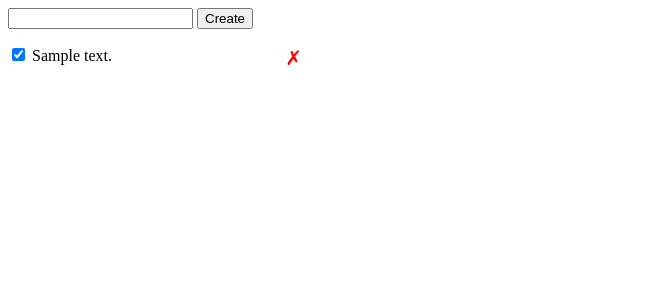
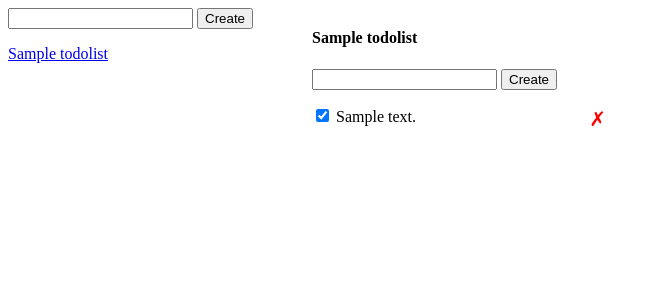
Before and after one commit to sabinevidal/todoapp, a Flask app: page /lists/1 in a window 1280 px wide. Shown: the top 300 px of the page, without its empty margins (0-659 px from the left). Run offline with Flask 2, Linux system fonts and the light colour scheme; tables that the repository leaves empty hold one stand-in row (values such as "Sample post").

Commit message:
Trying to add lists CRUD

```diff
--- a/app.py
+++ b/app.py
@@ -26,26 +26,27 @@ class TodoList(db.Model):
     todos = db.relationship('Todo', backref='list', lazy=True)
 
 
-@app.route('/todos/create', methods=['POST'])
-def create_todo():
+@app.route('/lists/<list_id>/todos/create', methods=['POST'])
+def create_todo(list_id):
+    body = {}
     error = False
-    body = {}
     try:
+        print(list_id)
         description = request.get_json()['description']
-        todo = Todo(description=description, completed=False)
+        todo = Todo(description=description, completed=False, list_id=list_id)
         db.session.add(todo)
         db.session.commit()
         body['id'] = todo.id
         body['completed'] = todo.completed
-        body['description'] = todo.description
+        body['description'] = description
     except:
         db.session.rollback()
-        error = True
+        error=True
         print(sys.exc_info())
     finally:
         db.session.close()
     if error:
-        abort (400)
+        abort(400)
     if not error:
         return jsonify(body)
 
@@ -76,8 +77,34 @@ def delete_todo(todo_id):
 
 @app.route('/lists/<list_id>')
 def get_list_todos(list_id):
-    return render_template('index.html', data=Todo.query.filter_by(list_id=list_id).order_by('id').all()
+    return render_template('index.html',
+    lists=TodoList.query.all(),
+    active_list=TodoList.query.get(list_id),
+    todos=Todo.query.filter_by(list_id=list_id).order_by('id').all()
 )
+
+@app.route('/lists/create', methods=['POST'])
+def create_list():
+    error = False
+    body = {}
+    try:
+        description = request.get_json()['description']
+        todo = TodoList(name=description)
+        db.session.add(todo)
+        db.session.commit()
+        body['id'] = todo.id
+        body['description'] = description
+    except:
+        db.session.rollback()
+        error = True
+        print(sys.exc_info())
+    finally:
+        db.session.close()
+    if error:
+        abort (400)
+    if not error:
+        return jsonify(body)
+
 
 @app.route('/')
 def index():
--- a/templates/index.html
+++ b/templates/index.html
@@ -31,7 +31,11 @@
         </style>
     </head>
         <body>
-            <!-- <div class="lists-wrapper">
+            <div class="lists-wrapper">
+                <form id="list-form" method="post" action="/lists/create">
+                    <input type="text" id="list-description" name="list-description" />
+                    <input type="submit" value="Create" />
+                </form>
                 <ul id="lists">
                     {% for list in lists %}
                     <li>
@@ -42,19 +46,20 @@
                     {% endfor %}
                 </ul>
             </div>
-            <div class = "todos-wrapper"> -->
 
+            <div class = "todos-wrapper">
+                <h4>{{active_list.name}}</h4>
                 <form id="form" method="post" action="/todos/create">
                     <input type="text" id="description" name="description" />
                     <input type="submit" value="Create" />
                 </form>
                 <div id="error" class="hidden">Something went wrong!</div>
                 <ul id="todos">
-                    {% for d in data %}
+                    {% for todo in todos %}
                     <li>
-                        <input class="check-completed" data-id="{{ d.id }}" type="checkbox" {% if d.completed %} checked {% endif %} />
-                        {{ d.description }}
-                        <button class="delete-button" data-id="{{ d.id }}">&cross;</button>
+                        <input class="check-completed" data-id="{{ todo.id }}" type="checkbox" {% if todo.completed %} checked {% endif %} />
+                        {{ todo.description }}
+                        <button class="delete-button" data-id="{{ todo.id }}">&cross;</button>
                     </li>
                     {% endfor %}
                 </ul>
@@ -122,6 +127,36 @@
                         document.getElementById('error').className = '';
                     })
                 }
+
+                const listDescInput = document.getElementById('list-description');
+                document.getElementById('list-form').onsubmit = function(el) {
+                    el.preventDefault();
+                    const listDesc = listDescInput.value;
+                    listDescInput.value = '';
+                    fetch('/lists/create', {
+                        method: 'POST',
+                        body: JSON.stringify({
+                            'list-description': listDesc,
+                        }),
+                        headers: {
+                            'Content-Type': 'application/json'
+                        }
+                    })
+                    .then(function(response) {
+                        return response.json();
+                    })
+                    .then(jsonResponse => {
+                        console.log('response', jsonResponse);
+                        li = document.createElement('li');
+                        li.innerText = desc;
+                        document.getElementById('lists').appendChild(li);
+                        document.getElementById('error').className = 'hidden';
+                    })
+                    .catch(function() {
+                        document.getElementById('error').className = '';
+                    })
+                }
+
             </script>
         </body>
 </html>
```
